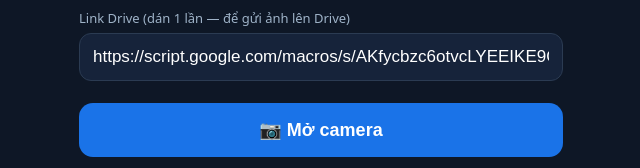
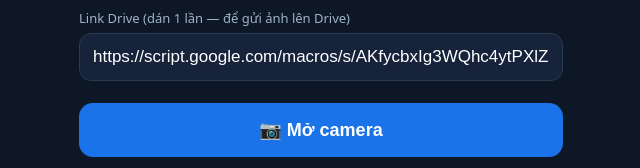
Before and after one commit to themy1809-del/evapco-qc, a plain HTML site: page index.html in a window 1280 px wide. Shown: the part 334-502 px from the top of the page, 319-959 px from the left. Drawn offline with Linux system fonts and the light colour scheme.

Commit message:
Add files via upload

```diff
--- a/index.html
+++ b/index.html
@@ -131,7 +131,7 @@ function updateCnt(){const e=$('cnt');if(e)e.textContent=photos.length;}
 async function loadSaved(){await idbOpen();const s=await idbAll();if(s&&s.length){s.sort((a,b)=>(b.t||0)-(a.t||0));photos=s;}updateCnt();}
 
 ['iSec','iPair','iUser','iDrive'].forEach(id=>{const v=localStorage.getItem('ev_'+id);if(v)$(id).value=v;});
-if(!$('iDrive').value)$('iDrive').value='https://script.google.com/macros/s/AKfycbzc6otvcLYEEIKE9QXjUWCqN46Gdf_kX-JliQaUBdUBjguN2DHcoE-72W_Pg5i1jhanTg/exec';
+if(!$('iDrive').value)$('iDrive').value='https://script.google.com/macros/s/AKfycbxIg3WQhc4ytPXlZOom3tCfZkUgPcsBFmuRjDF5PYqTSbS2zvvPkSzACMRxuATlqEqK/exec';
 function SEC(){return $('iSec').value.trim();}
 function PAIR(){return $('iPair').value.trim();}
 function USER(){return $('iUser').value.trim();}
@@ -293,7 +293,7 @@ function exportBundle(){
 }
 
 const TOKEN='EV-themy-2026';
-function DRV(){return ($('iDrive').value.trim()||'https://script.google.com/macros/s/AKfycbzc6otvcLYEEIKE9QXjUWCqN46Gdf_kX-JliQaUBdUBjguN2DHcoE-72W_Pg5i1jhanTg/exec');}
+function DRV(){return ($('iDrive').value.trim()||'https://script.google.com/macros/s/AKfycbxIg3WQhc4ytPXlZOom3tCfZkUgPcsBFmuRjDF5PYqTSbS2zvvPkSzACMRxuATlqEqK/exec');}
 async function sendOne(url,p){
   try{
     const ctrl=new AbortController(), to=setTimeout(()=>ctrl.abort(),30000);
```
